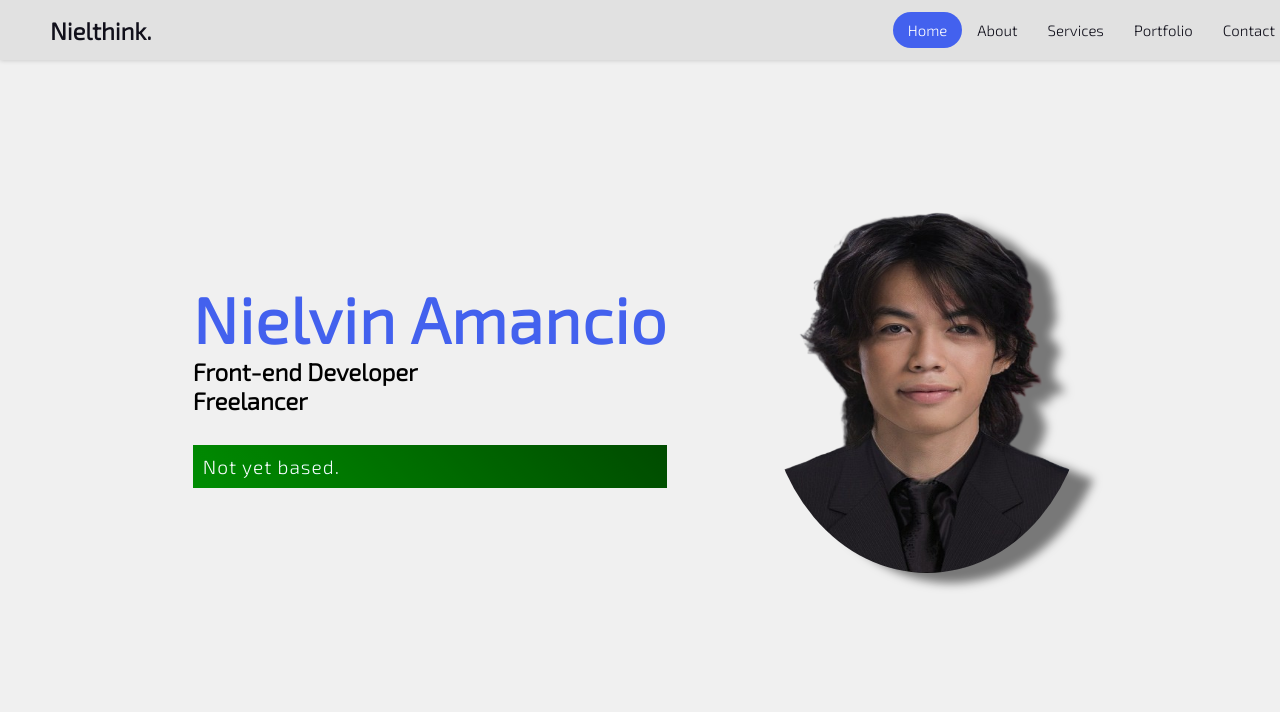
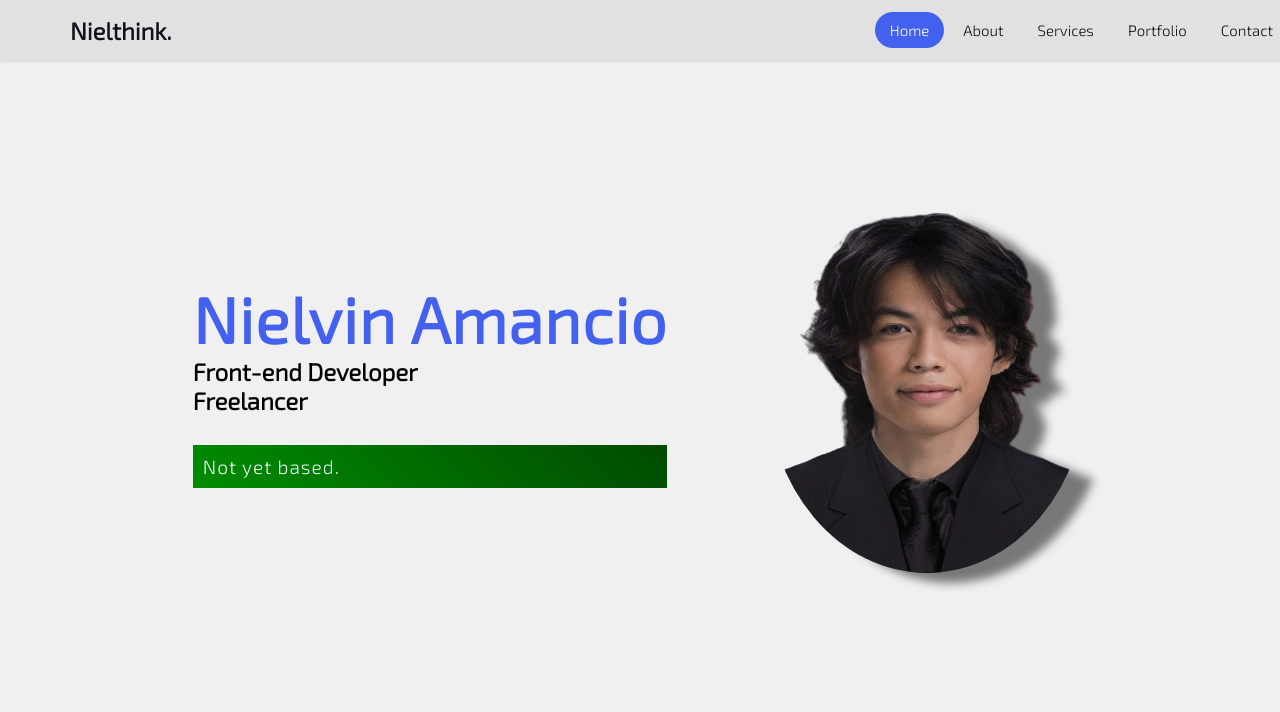
Before and after one commit to Amanciolicious/Portfolio, a plain HTML site: page index.html in a window 1280 px wide. Shown: the top 712 px of the page. Drawn offline with Linux system fonts and the light colour scheme.

Commit message:
Update style.css

```diff
--- a/style.css
+++ b/style.css
@@ -36,6 +36,7 @@ html, body {
    header .logo {
        font-size: 24px;
        font-weight: 800;
+       padding: 0 20px;
        color: #11101b;
    }
 
@@ -57,7 +58,7 @@ html, body {
        font-size: 15px;
        padding: 9px 15px;
        border-radius: 50px;
-
+       margin: 0 2px;
        transition: .5s;
    }
 
```
